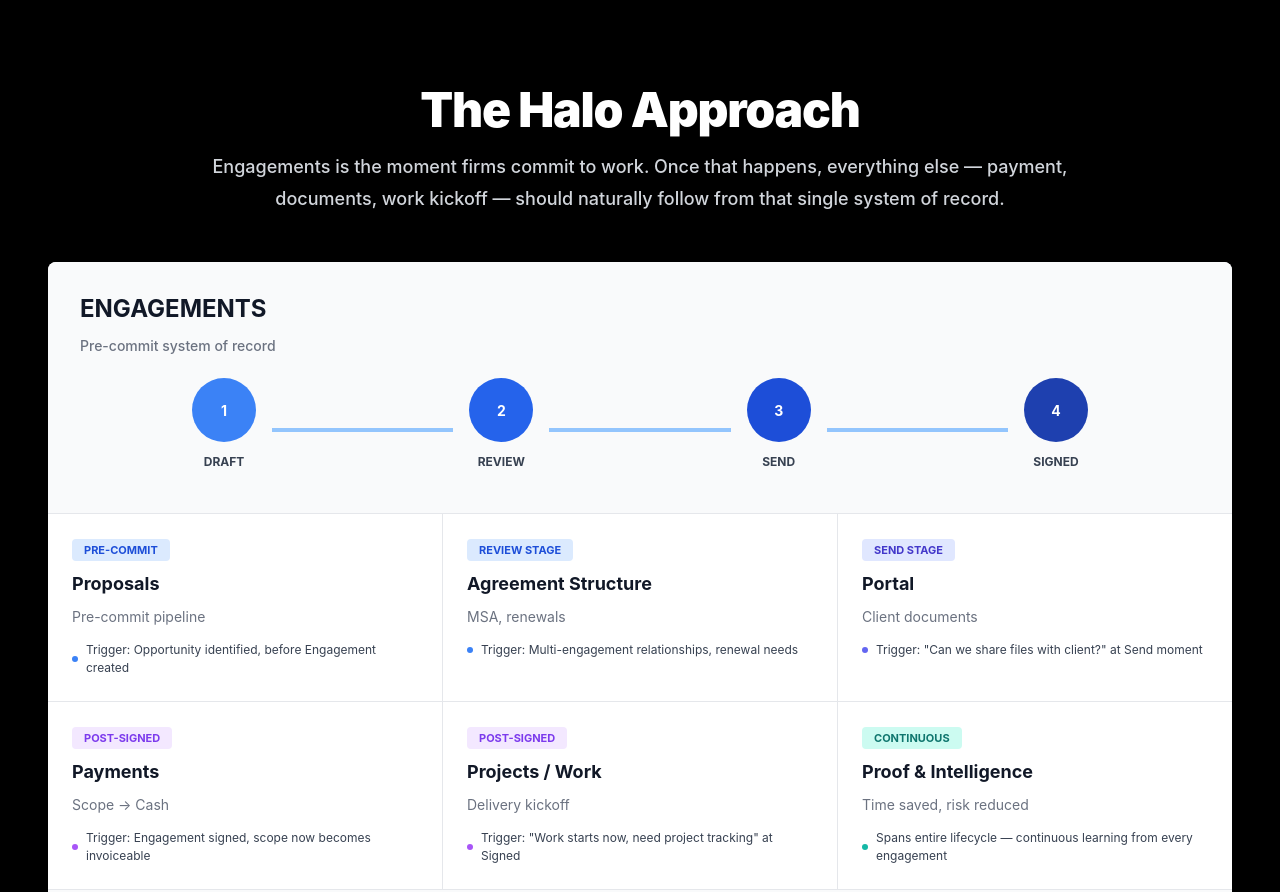
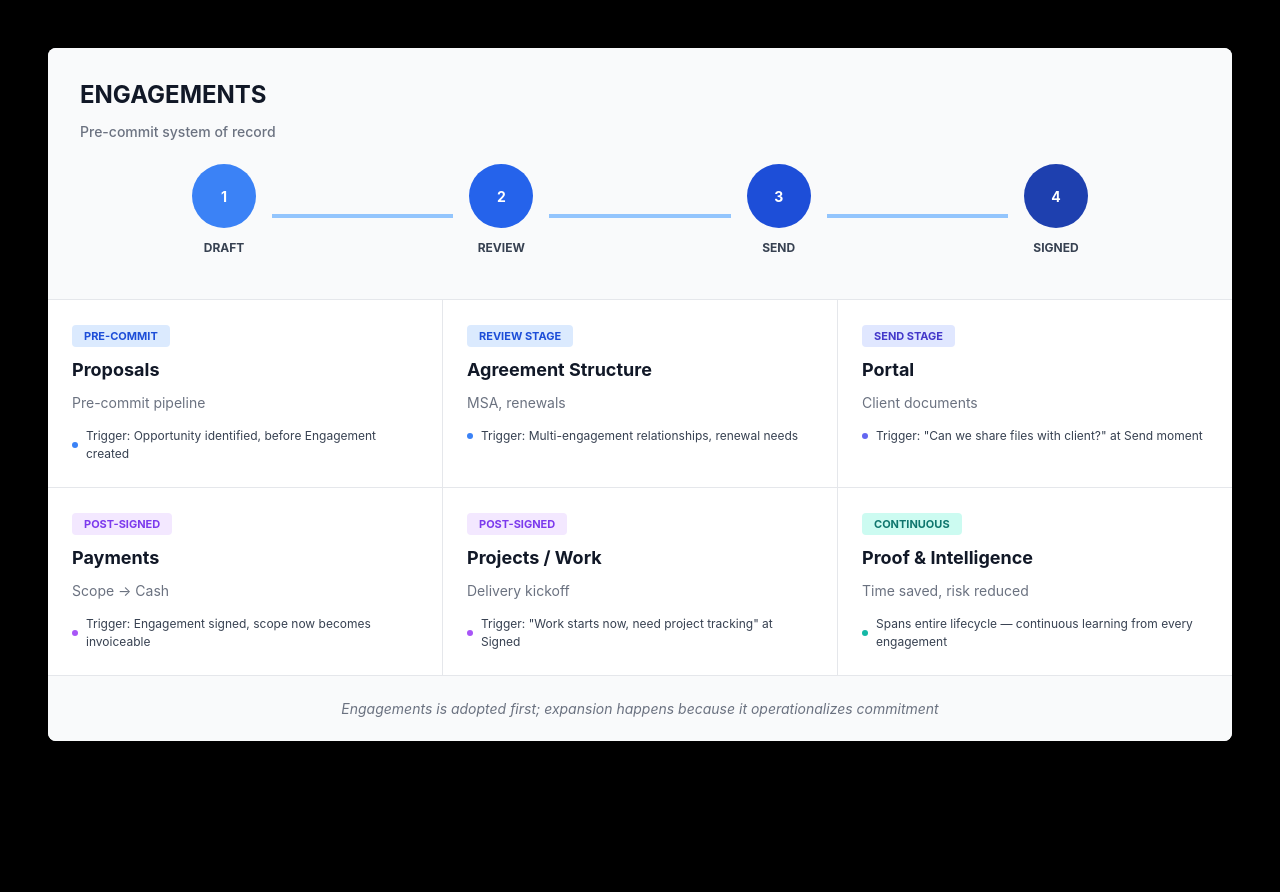
Before and after one commit to Knauseous/POA, a plain HTML site: page index.html in a window 1280 px wide. Shown: the top 892 px of the page. After the commit the page ends 800 px from the top, so only its background shows below. Drawn offline with Linux system fonts and the light colour scheme.

Commit message:
Update index.html

```diff
--- a/index.html
+++ b/index.html
@@ -164,13 +164,6 @@
     </style>
 </head>
 <body>
-    <div class="container">
-        <!-- Header -->
-        <div class="header">
-            <h1>The Halo Approach</h1>
-            <p>Engagements is the moment firms commit to work. Once that happens, everything else — payment, documents, work kickoff — should naturally follow from that single system of record.</p>
-        </div>
-
         <!-- Main Card -->
         <div class="card">
             <!-- Core Flow Section -->
```
